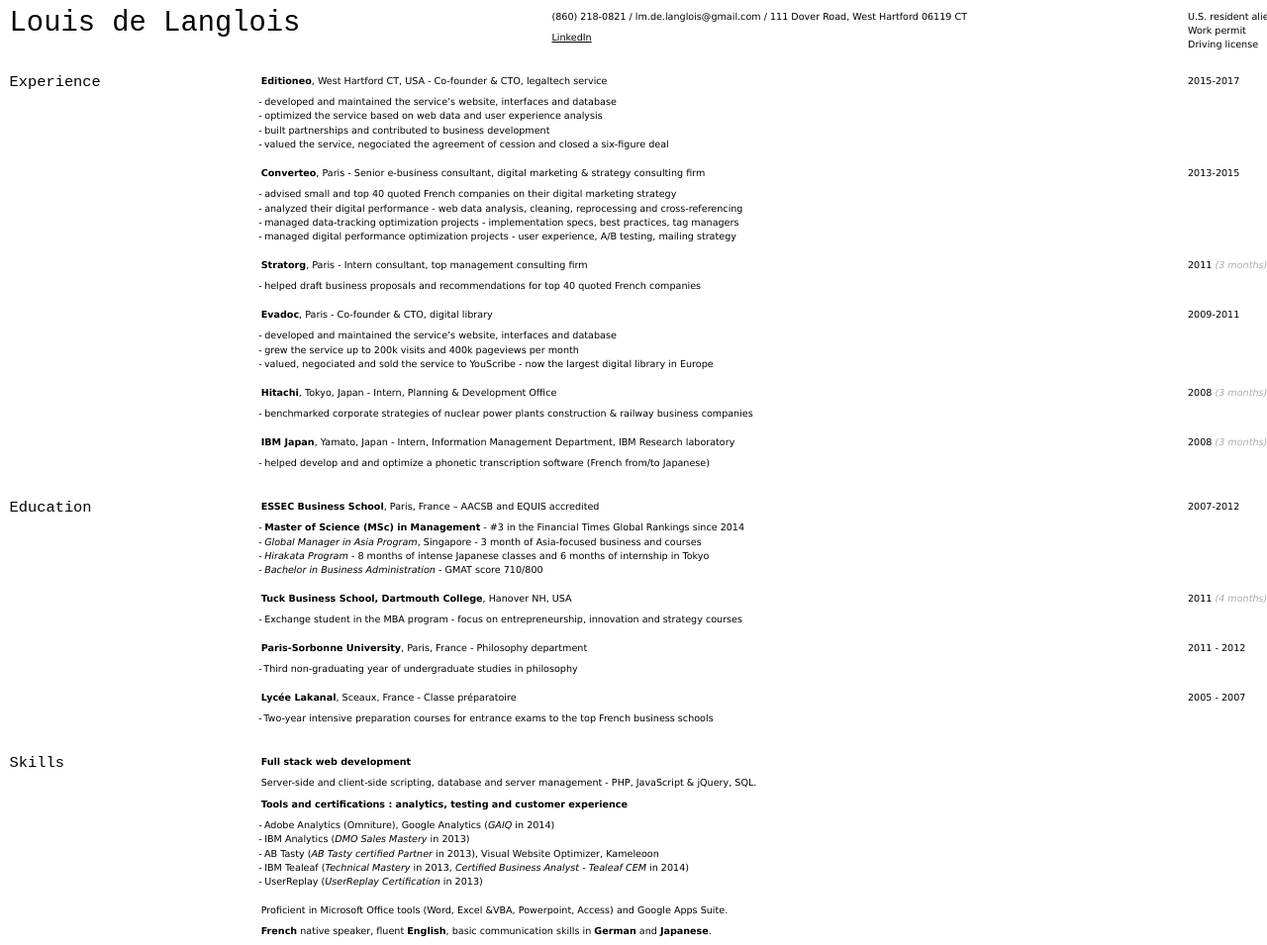
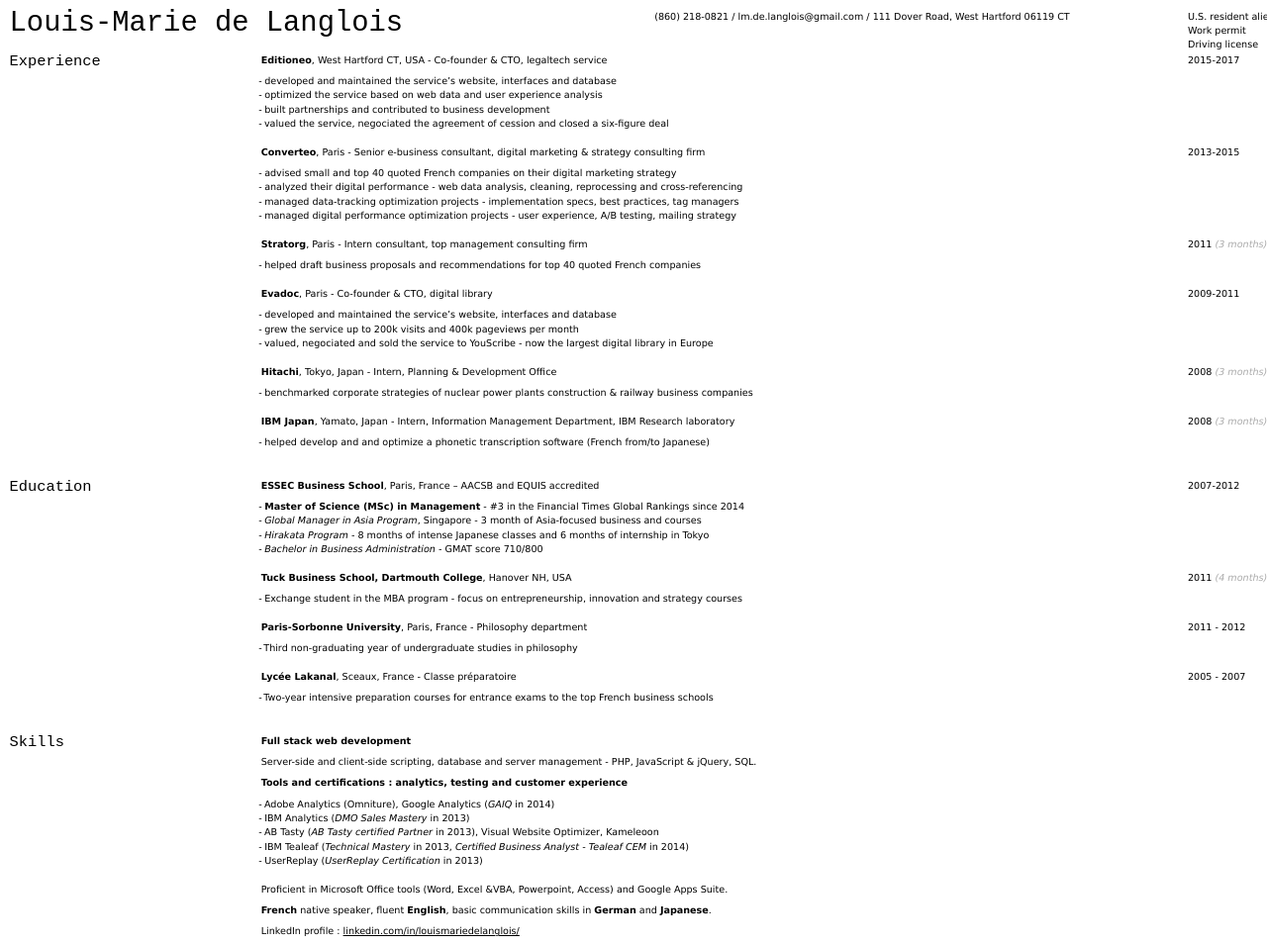
Before and after one commit to elipapa/markdown-cv, a Jekyll site: the page built from index.md, in a window 1280 px wide. Shown: the whole page at 99% size. Built offline with Jekyll 4.4.1, drawn with Linux system fonts in a browser that asks for light colours.

Commit message:
Update index.md

```diff
--- a/index.md
+++ b/index.md
@@ -2,15 +2,13 @@
 layout: dover
 title: Resume - Louis-Marie de Langlois
 ---
-# Louis de Langlois
+# Louis-Marie de Langlois
 
 >U.S. resident alien<br/>
 >Work permit<br/>
 >Driving license
 
 (860) 218-0821 / lm.de.langlois@gmail.com / 111 Dover Road, West Hartford 06119 CT
-
-[LinkedIn](https://linkedin.com/in/louismariedelanglois/?locale=en_US)
 
 ## Experience
 
@@ -107,6 +105,10 @@
 
 __French__ native speaker, fluent __English__, basic communication skills in __German__ and __Japanese__.
 
+
+LinkedIn profile : [linkedin.com/in/louismariedelanglois/](https://linkedin.com/in/louismariedelanglois/?locale=en_US)
+
+
 <!--
 ## Sport and leisure
 
```
